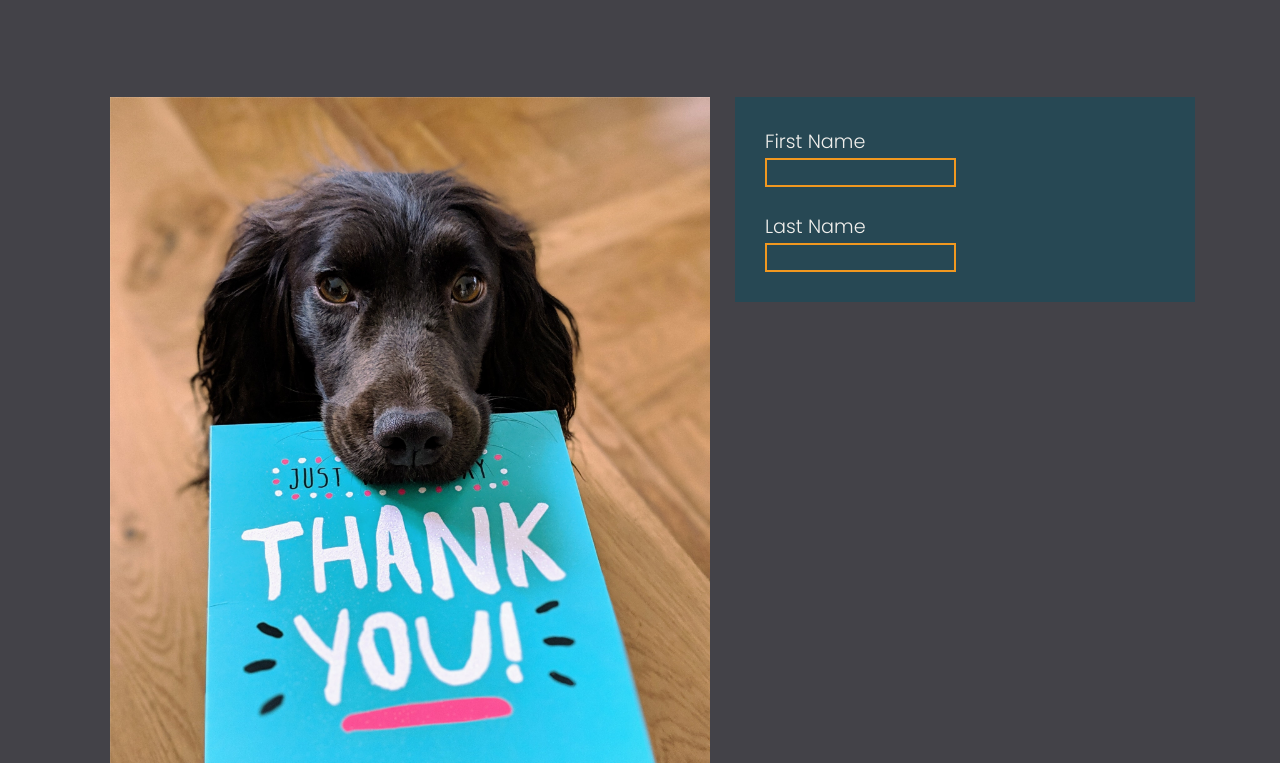
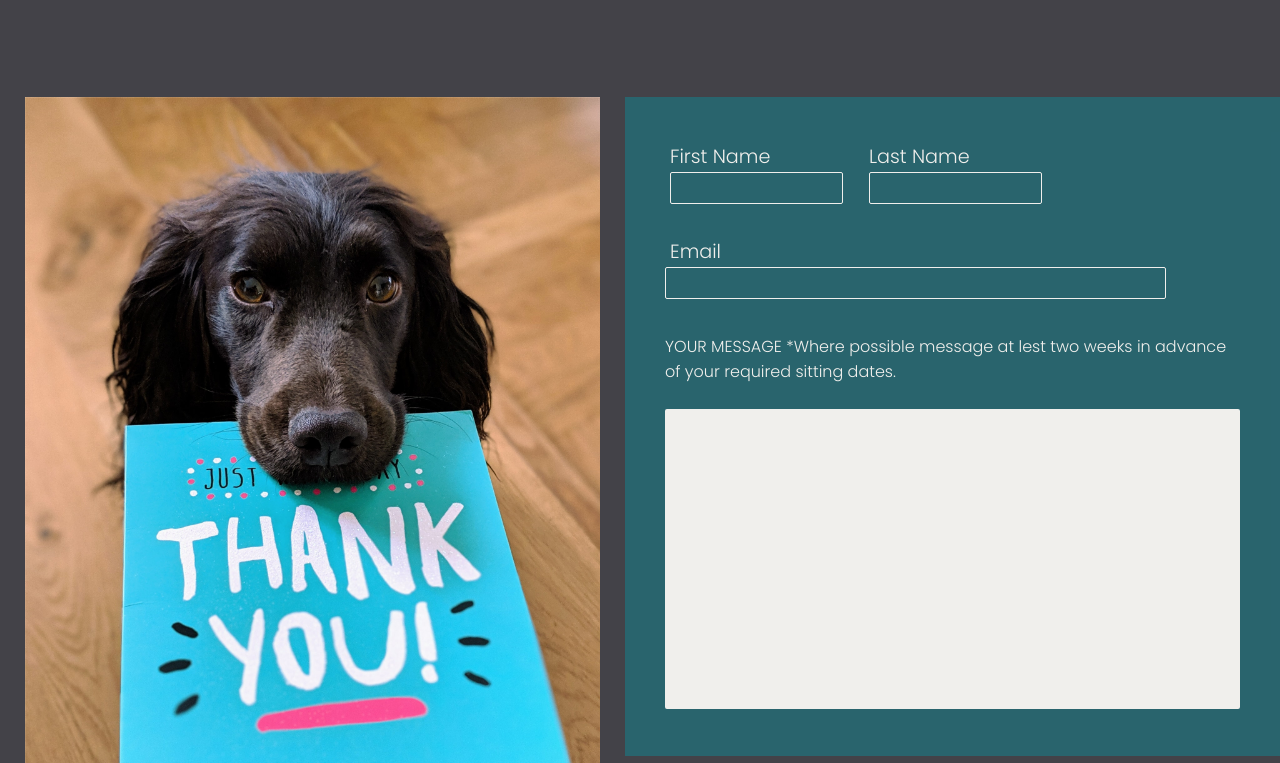
Before and after one commit to kreilly86/p1-pawfection, a plain HTML site: page contact-us.html in a window 1280 px wide. Shown: the part 377-1140 px from the top of the page. Drawn offline with Linux system fonts and the light colour scheme.

Commit message:
add text area to contact form

```diff
--- a/assets/css/style.css
+++ b/assets/css/style.css
@@ -264,7 +264,7 @@ footer {
 
 /* contact page */
 
-#contact {
+.contact {
     display: flex;
     justify-content: center;
     align-items: flex-start;
@@ -279,58 +279,63 @@ footer {
     display: flexbox;
 }
 
-
-#contact-form {
-    width: 400px;
+.contact-form {
+    width: 600px;
     margin: 0;
     color: #f0efec;
-    background-color: rgba(21, 77, 92, 0.6);
-    height: 80%;
-    padding: 30px;
+    background-color: rgba(3,150,166,.4);
+    height: fit-content;
+    padding: 40px;
     display: flexbox;
 }
 
 #first-name {
     font-size: 120%;
-    display: block;
-    margin-top: 0px;
-    margin-left: 0px;
-    margin-bottom: 0px;
-}
-
-#first-name > input {
-   border: 2px solid #f19820;
-   color:#F0EFEC;
-   padding: 5px;
-   background: transparent;
-
+    float: left;
+    padding: 5px;
 }
 
 #last-name {
     font-size: 120%;
-    display: block;
-    margin-top: 0px;
-    margin-left: 0px;
-    margin-bottom: 0px;
-
+    float: left;
+    padding: 5px;
 }
 
-#last-name > input {
-    border: 2px solid #f19820;
+#email {
+    font-size: 120%;
+    padding: 5px;
+}
+
+.input {
+    border: 1px solid #F0EFEC;
+    width: 85%;
+    height: 20px;
     color:#F0EFEC;
     padding: 5px;
     background: transparent;
-}
+    border-radius: 2px;
+    margin-bottom: 10px;
+    margin-left: 0px;
+ }
 
-#contact-text {
-    width: 50%;
-    height: 150px;
-    padding: 50px;
-    box-sizing: block;
-    border: 2px solid #03515D;
+ .input:hover {
+    border: 2px solid rgba(241,152,32,.6);
     background-color: #F0EFEC;
-    border: 50px 500px 50px 0;
-}
+ }
+
+ .message {
+    width: 100%;
+    height: 300px;
+    font-family: inherit;
+    font-size: 105%;
+    padding: 12px 20px;
+    box-sizing: border-box;
+    border: 2px solid #F0EFEC;
+    border-radius: 2px;
+    background-color: #F0EFEC;
+    resize: none;
+ }
+
 
 /* media quieries */
 
--- a/contact-us.html
+++ b/contact-us.html
@@ -48,25 +48,41 @@
 
 
      <div>
-         <section id="contact">
+         <section class="contact">
               <div class="thank-you-dog"></div>
-            <div id="contact-form">
         <form action="https://formdump.codeinstitute.net/" method="post"
-         id="">
+         class="contact-form">
             <span id="first-name">
                 <label for="first-name">First Name</label>
                 <br>
-                <input type="text" required name="first_name" id="fname">
+                <input type="text" required name="first_name" class="input">
             </span>
-                <br>
 
             <span id="last-name">
                 <label for="last-name">Last Name</label>
                 <br>
-                <input type="text" required name="last_name" id="lname" class="text-input">
+                <input type="text" required name="last_name" class="input">
             </span>
+                <br>
+                <br>
+                <br>
+                <br>
+            <span id="email">
+                <label for="email">Email</label>
+                <br>
+                <input type="email" required class="input">
+            </span>
+                <br>
+                <br>
+                <p>YOUR MESSAGE *Where possible message at lest two weeks in advance
+                    of your required sitting dates.
+                </p>
+                <br>
+
+            <textarea name="message" class="message" rows="20" cols="50">
+
+            </textarea>
             </form>
-        </div>
 </section>
 
         </div>
```
